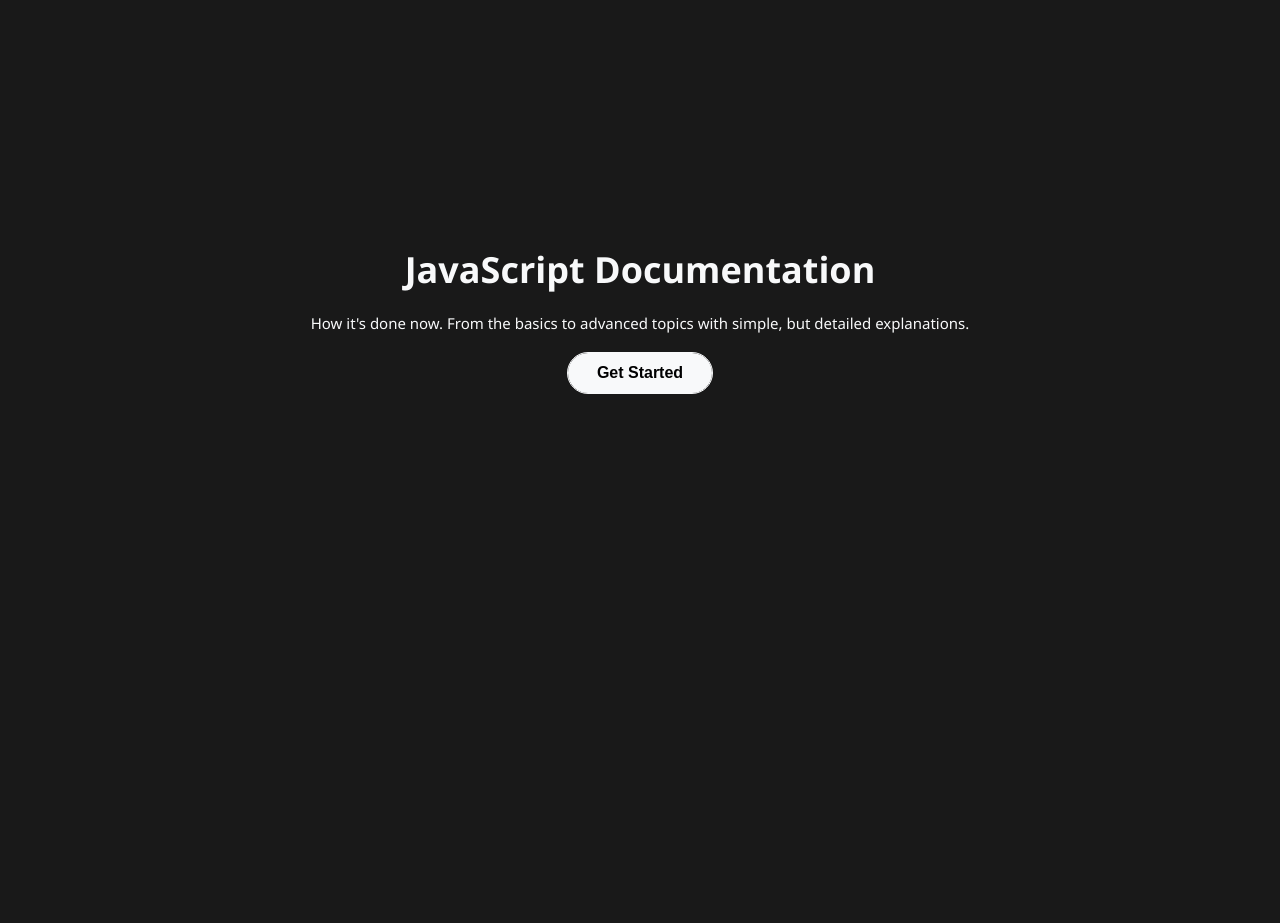
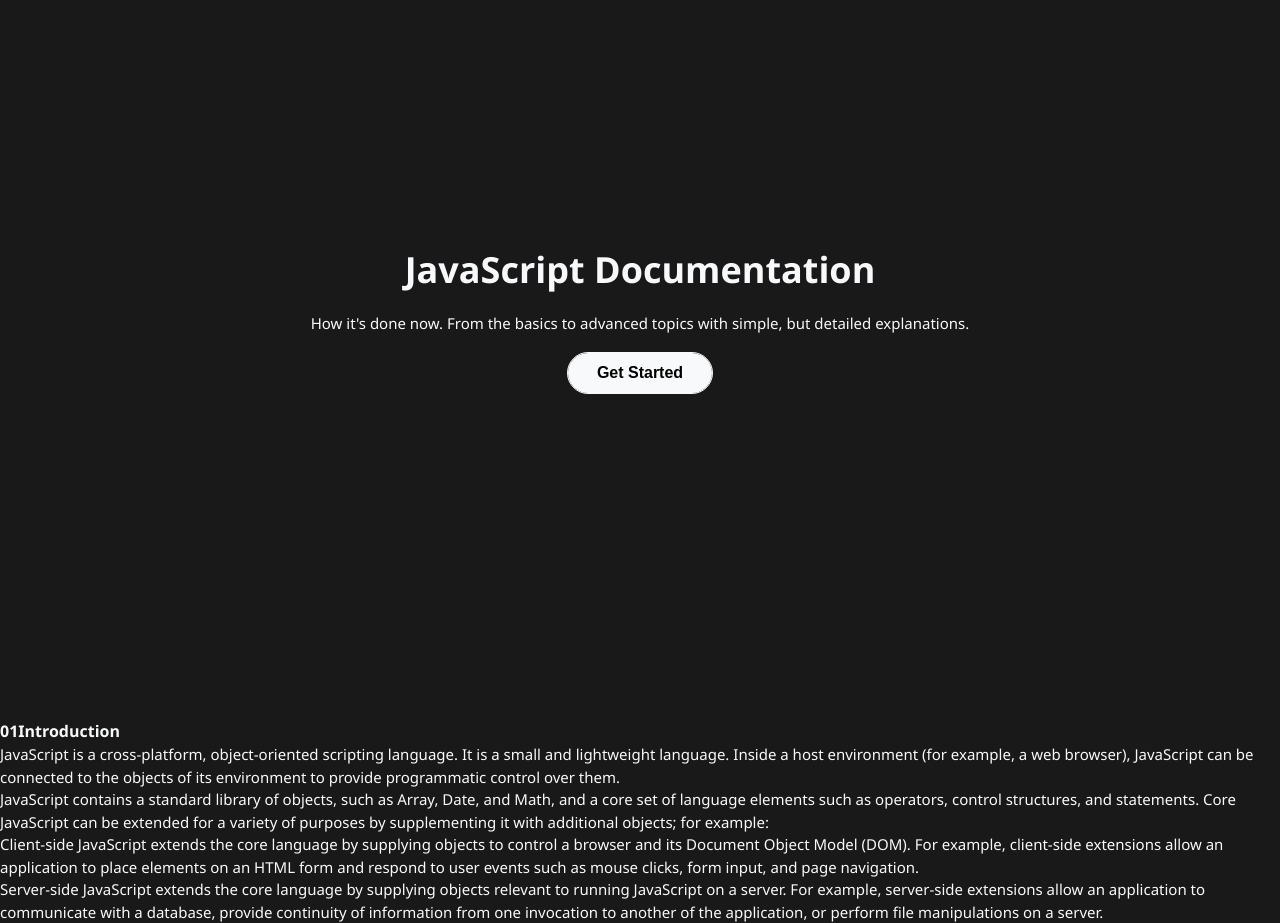
Before and after one commit to jjalbuenacabuyao/documentation-page, a website: page src/pages/index.html in a window 1280 px wide. Shown: the part 81-1004 px from the top of the page. Before the commit the page ends 800 px from the top, so only its background shows below. Drawn offline with Linux system fonts and the light colour scheme.

Commit message:
Added the markup of intro

```diff
--- a/src/pages/index.html
+++ b/src/pages/index.html
@@ -8,7 +8,7 @@
     <title>JavaScript Documentation</title>
   </head>
   <body>
-    <div class="hero__wrapper">
+    <section class="hero__wrapper">
       <header class="header">
         <div class="header__logo">
           <a href="#">
@@ -30,6 +30,41 @@
         </p>
         <button class="main-btn">Get Started</button>
       </section>
-    </div>
+    </section>
+
+    <section class="intro">
+      <h2 class="intro__title">
+        <span aria-hidden="true">01</span>Introduction
+      </h2>
+
+      <p class="intro__paragraph">
+        JavaScript is a cross-platform, object-oriented scripting language. It
+        is a small and lightweight language. Inside a host environment (for
+        example, a web browser), JavaScript can be connected to the objects of
+        its environment to provide programmatic control over them.
+      </p>
+
+      <p class="intro__paragraph">
+        JavaScript contains a standard library of objects, such as Array, Date,
+        and Math, and a core set of language elements such as operators, control
+        structures, and statements. Core JavaScript can be extended for a
+        variety of purposes by supplementing it with additional objects; for
+        example:
+      </p>
+
+      <ul class="intro__list">
+        <li>
+          Client-side JavaScript extends the core language by supplying objects
+          to control a browser and its Document Object Model (DOM). For example,
+          client-side extensions allow an application to place elements on an
+          HTML form and respond to user events such as mouse clicks, form input,
+          and page navigation.
+        </li>
+
+        <li>
+          Server-side JavaScript extends the core language by supplying objects relevant to running JavaScript on a server. For example, server-side extensions allow an application to communicate with a database, provide continuity of information from one invocation to another of the application, or perform file manipulations on a server.
+        </li>
+      </ul>
+    </section>
   </body>
 </html>
```
